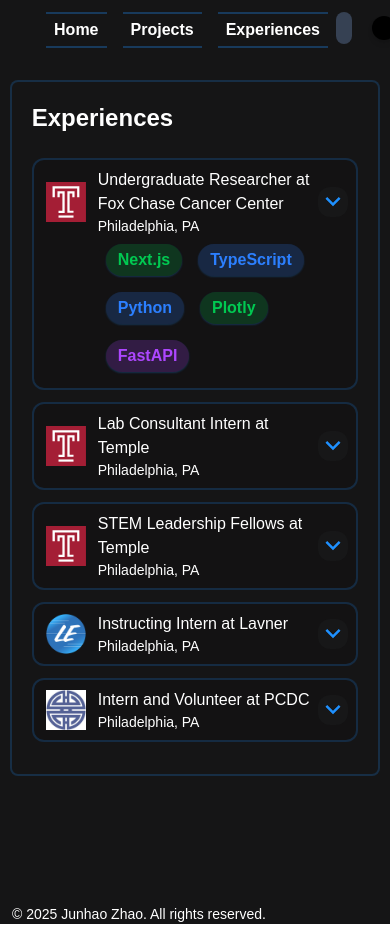
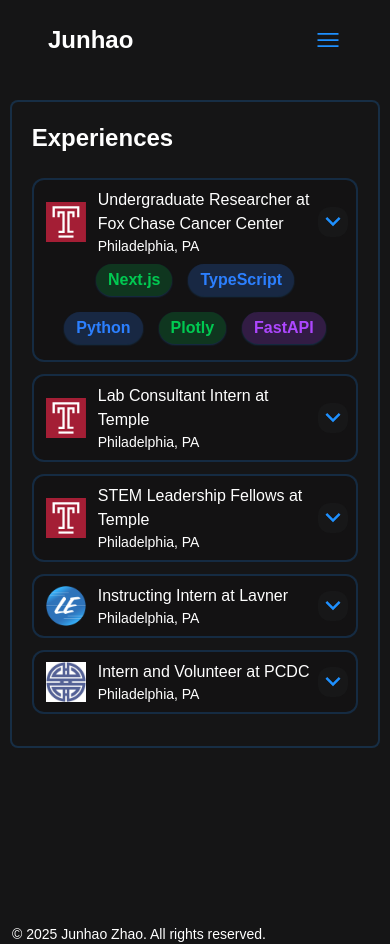
Before and after one commit to jzhao234/JunhaoZhao_Portfolio, a Next.js app: page /experiences in a window 390 px wide. Built offline with nearby package versions, Linux system fonts and the light colour scheme.

Commit message:
added hamburger menu on smaller screens and added my name that doubles as a home button

```diff
--- a/src/components/Experience/ExperienceItem.tsx
+++ b/src/components/Experience/ExperienceItem.tsx
@@ -84,7 +84,7 @@ export default function ExperienceItem({logo, title, location, date, description
                 </div>
             </div>
             {!isOpen&&(
-                <div className="ml-14">
+                <div className="sm:ml-14 flex flex-wrap justify-center items-center">
                     {createSkillBubbles()}
                 </div>
             )}
--- a/src/components/Layout/Navbar.tsx
+++ b/src/components/Layout/Navbar.tsx
@@ -1,20 +1,53 @@
 "use client";
 import Link from "next/link";
 import React from "react";
+import { useState } from "react";
+import Image from "next/image";
 
 import DarkModeToggle from "../Utilities/DarkModeToggle";
 
-const Navbar: React.FC = () => {
+export default function Navbar(){
+  const [isOpen, setIsOpen] = useState(false);
+
+  const toggleMenu = () => setIsOpen(!isOpen);
   return(
-      <nav className = "flex sticky top-0 text-black bg-white dark:text-white dark:bg-[#151516] px-10 w-full py-3 justify-left">
-        <div className = "flex justify-center w-full">
+    <nav className = "flex items-center sticky top-0 text-black bg-white dark:text-white dark:bg-[#151516] px-10 w-full py-3 justify-between">
+      <Link href="/" className="hover:text-[#1E90FF] justify-center text-2xl font-bold my-2 py-1 mx-2 sm:mx-10 font-semibold"> Junhao </Link>
+      <div className = "hidden md:flex w-full">
           <Link href="/" className="hover:text-[#1E90FF] border-y-2 border-[#1E90FF]/30 px-2 py-1 mx-2 sm:mx-10 font-semibold"> Home </Link>
           <Link href="/projects" className="hover:text-[#1E90FF] border-y-2 border-[#1E90FF]/30 px-2 py-1 mx-2 sm:mx-10 font-semibold"> Projects </Link>
           <Link href="/experiences" className="hover:text-[#1E90FF] border-y-2 border-[#1E90FF]/30 px-2 py-1 mx-2 sm:mx-10 font-semibold"> Experiences </Link>
           <DarkModeToggle/>
       </div>
+      <button onClick={toggleMenu} className="md:hidden p-2 rounded hover:bg-[#1E90FF]/10">
+        {isOpen ? (
+          <Image
+            src="/icons/closeButton.svg"
+            alt="Close menu"
+            width={28}
+            height={28}
+            className="cursor-pointer"
+          />
+        ) : (
+          <Image
+            src="/icons/hamburgerMenu.svg"
+            alt="Open menu"
+            width={28}
+            height={28}
+            className="cursor-pointer"
+          />
+        )}
+      </button>
+
+      {/* Mobile dropdown */}
+      {isOpen && (
+        <div className="absolute top-16 left-0 w-full bg-white dark:bg-[#151516] flex flex-col items-center space-y-4 py-6 md:hidden">
+          <Link href="/" onClick={() => setIsOpen(false)} className="hover:text-[#1E90FF] px-2 py-1 mx-2 sm:mx-10 font-semibold">Home</Link>
+          <Link href="/projects" onClick={() => setIsOpen(false)} className="hover:text-[#1E90FF] px-2 py-1 mx-2 sm:mx-10 font-semibold">Projects</Link>
+          <Link href="/experiences" onClick={() => setIsOpen(false)} className="hover:text-[#1E90FF] px-2 py-1 mx-2 sm:mx-10 font-semibold">Experiences</Link>
+          <DarkModeToggle/>
+        </div>
+      )}
     </nav>
   );
 }
-
-export default Navbar;
```
Also changed, not shown: public/icons/closeButton.svg (added), public/icons/hamburgerMenu.svg (added). Lines whose indentation alone changed are shown as unchanged.
